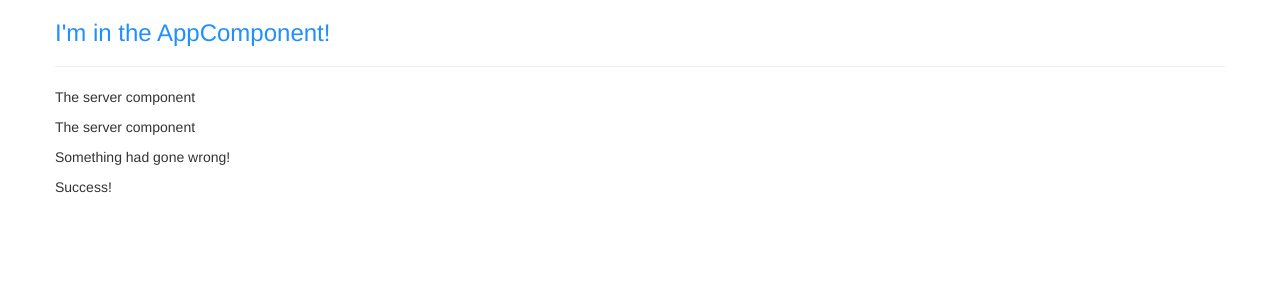
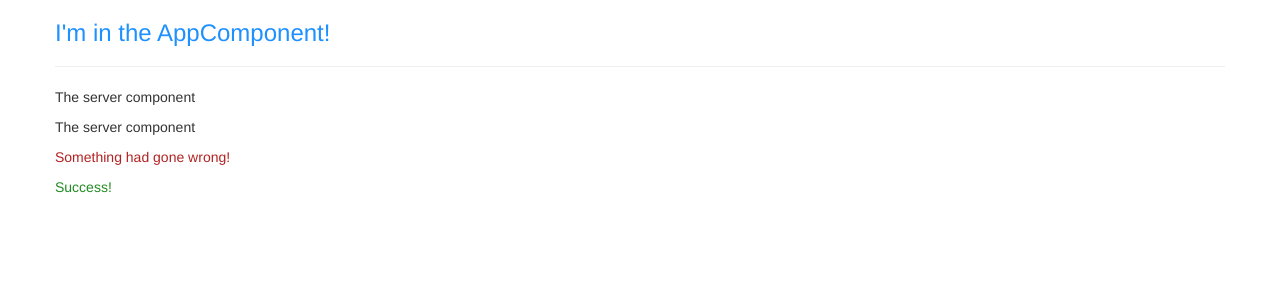
Before and after one commit to bu99ins/ng-first-app, an Angular app: page / in a window 1280 px wide. Shown: the top 300 px of the page. Built offline with nearby package versions, Linux system fonts and the light colour scheme.

Commit message:
style new components with colors

```diff
--- /dev/null
+++ b/src/app/successAlert/successAlert.component.css
@@ -0,0 +1,3 @@
+.success {
+  color: forestgreen;
+}
--- a/src/app/successAlert/successAlert.component.ts
+++ b/src/app/successAlert/successAlert.component.ts
@@ -2,6 +2,7 @@ import { Component } from "@angular/core";
 
 @Component({
   selector: "app-success-alert",
-  template: "<p>Success!</p>"
+  template: "<p class='success'>Success!</p>",
+  styleUrls: ["./successAlert.component.css"]
 })
 export class SuccessAlertComponent {}
--- /dev/null
+++ b/src/app/warningAlert/warningAlert.component.css
@@ -0,0 +1,3 @@
+.warning {
+  color: firebrick;
+}
--- a/src/app/warningAlert/warningAlert.component.ts
+++ b/src/app/warningAlert/warningAlert.component.ts
@@ -2,6 +2,7 @@ import { Component } from "@angular/core";
 
 @Component({
   selector: "app-warning-alert",
-  template: "<p>Something had gone wrong!</p>"
+  template: "<p class='warning'>Something had gone wrong!</p>",
+  styleUrls: ["./warningAlert.component.css"]
 })
 export class WarningAlertComponent {}
```
